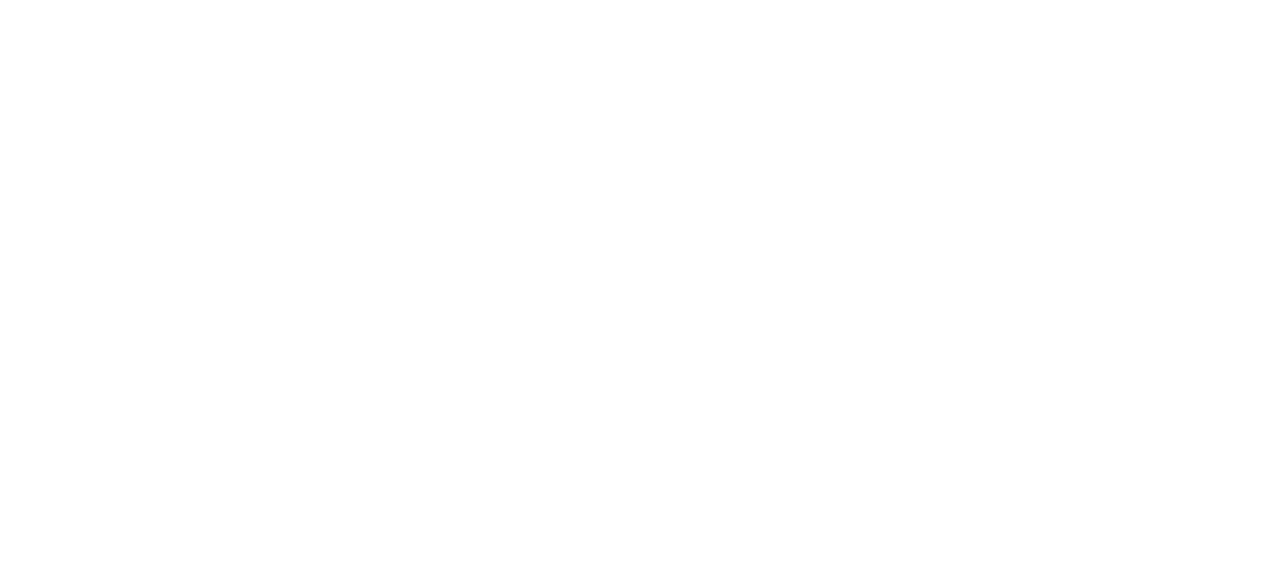
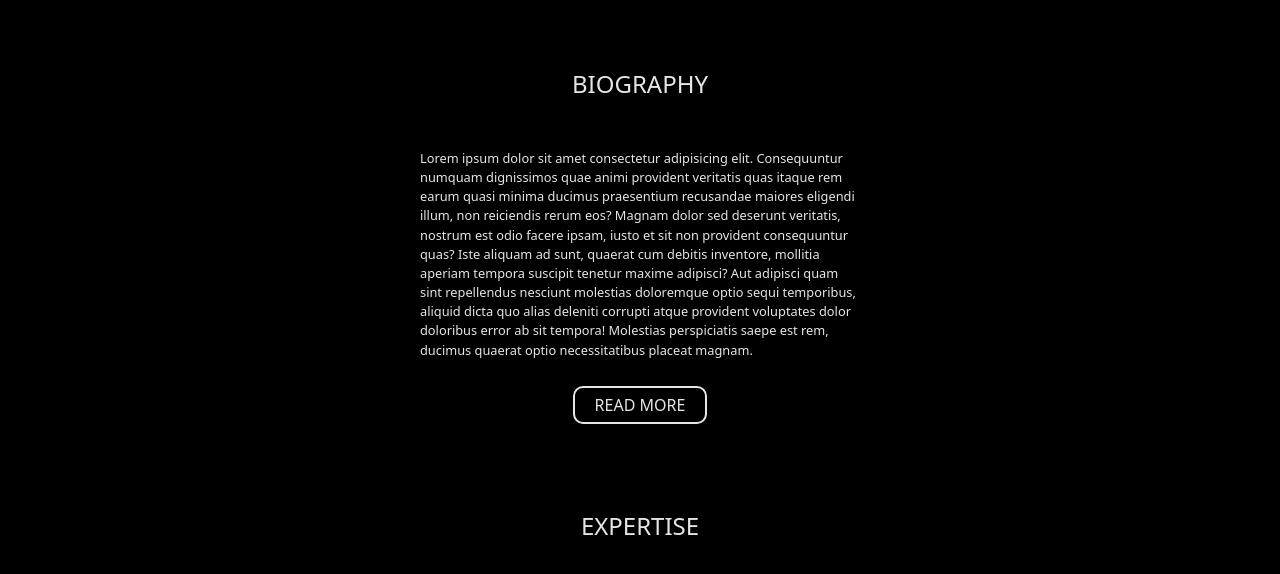
Before and after one commit to micheledimassimo/project-frontend, a Vue app: page / in a window 1280 px wide. Shown: the part 786-1360 px from the top of the page. Before the commit the page ends 800 px from the top, so only its background shows below. Built offline with nearby package versions, Linux system fonts and the light colour scheme.

Commit message:
creato layout sezione biografia

```diff
--- a/src/App.vue
+++ b/src/App.vue
@@ -1,6 +1,7 @@
 <script>
 
 import AppHeader from './components/AppHeader.vue';
+import AppBiography from './components/AppBiography.vue';
 
 export default {
   data() {
@@ -10,7 +11,8 @@
   },
 
   components: {
-    AppHeader
+    AppHeader,
+    AppBiography
   },
   methods: {
 
@@ -23,7 +25,7 @@
 
     <AppHeader />
 
-
+    <AppBiography />
   </div>
 </template>
 
--- /dev/null
+++ b/src/components/AppBiography.vue
@@ -0,0 +1,79 @@
+<script>
+import { store } from '../store.js';
+export default {
+  data() {
+    return {
+
+    }
+  }
+}
+</script>
+
+<template>
+	<section>
+		<div class="container-sm">
+			<h3>
+				Biography
+			</h3>
+			<p>
+				Lorem ipsum dolor sit amet consectetur adipisicing elit. Consequuntur numquam dignissimos quae animi provident veritatis quas itaque rem earum quasi minima ducimus praesentium recusandae maiores eligendi illum, non reiciendis rerum eos? Magnam dolor sed deserunt veritatis, nostrum est odio facere ipsam, iusto et sit non provident consequuntur quas? Iste aliquam ad sunt, quaerat cum debitis inventore, mollitia aperiam tempora suscipit tenetur maxime adipisci? Aut adipisci quam sint repellendus nesciunt molestias doloremque optio sequi temporibus, aliquid dicta quo alias deleniti corrupti atque provident voluptates dolor doloribus error ab sit tempora! Molestias perspiciatis saepe est rem, ducimus quaerat optio necessitatibus placeat magnam.
+			</p>
+			<a href="#">
+				<button class="my-btn">Read more</button>
+			</a>
+			<h3 class="pt-5">
+				Expertise
+			</h3>
+		</div>
+	</section>
+
+
+</template>
+
+<style lang="scss" scoped>
+@use '../assets/scss/partials/variables' as *;
+
+
+	section {
+		background-color: black;
+		text-align: center;
+		padding: 50px;
+
+		.container-sm {
+			padding: 0px 250px ;
+			color: white;
+			opacity: 0.9;
+			h3 {
+				margin: 40px 0;
+				text-transform: uppercase;
+				font-size: 1.5rem;
+			}
+			p {
+				padding: 10px 100px;
+				text-align: left;
+				font-size: 0.8rem;
+			}
+			a {
+				text-decoration: none;
+					.my-btn {
+						border: 2px solid white;
+						border-radius: 10px;
+						background: transparent;
+						color: white;
+						padding: 5px 20px;
+						text-transform: uppercase;
+
+					}
+				& :hover {
+					border: 2px solid #FCBF49;
+				}
+
+			}
+		}
+	}
+
+
+
+
+
+</style>
```
Also changed, not shown: src/components/AppFooter.vue (added, +23 -0 lines), src/components/AppMain.vue (added, +23 -0 lines).
